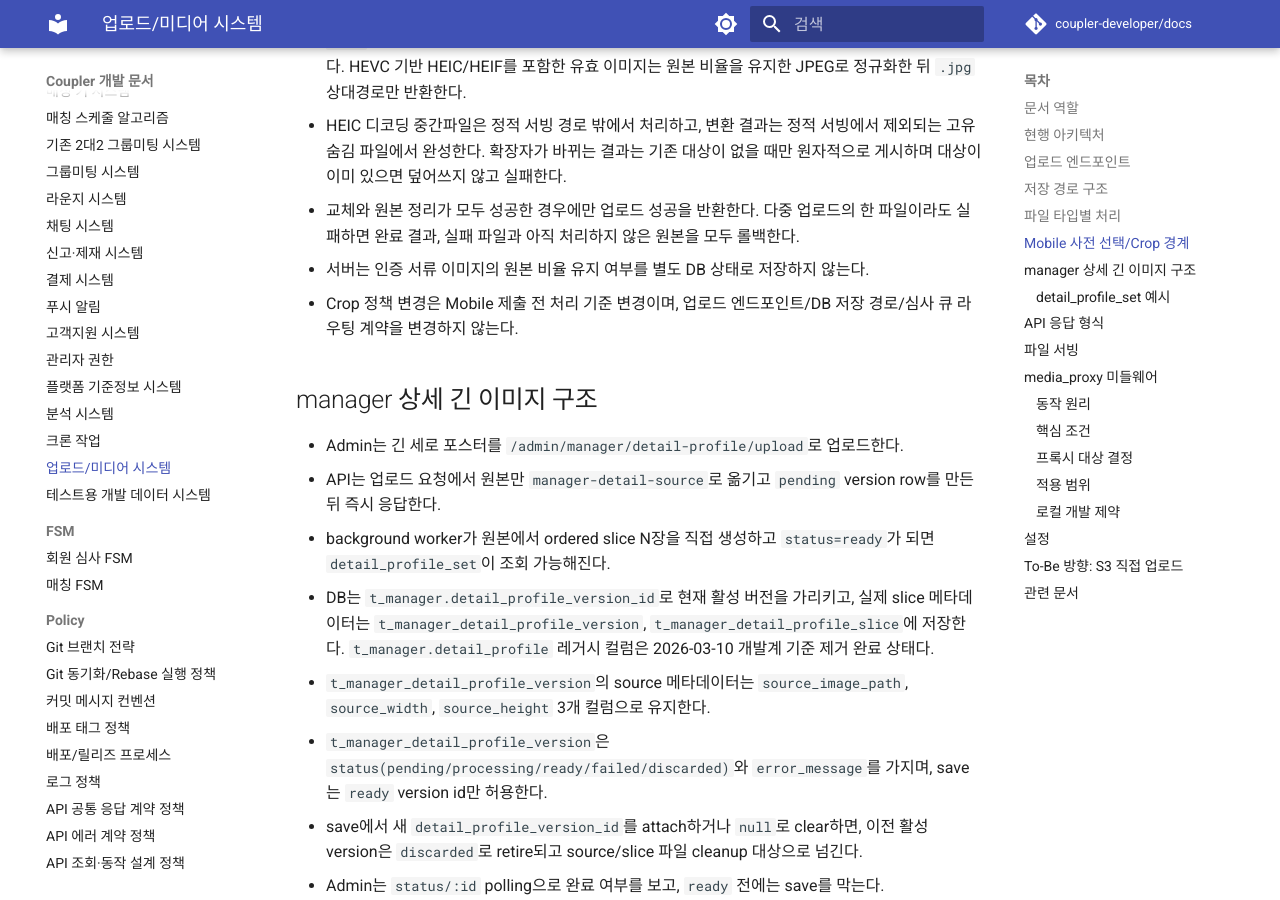
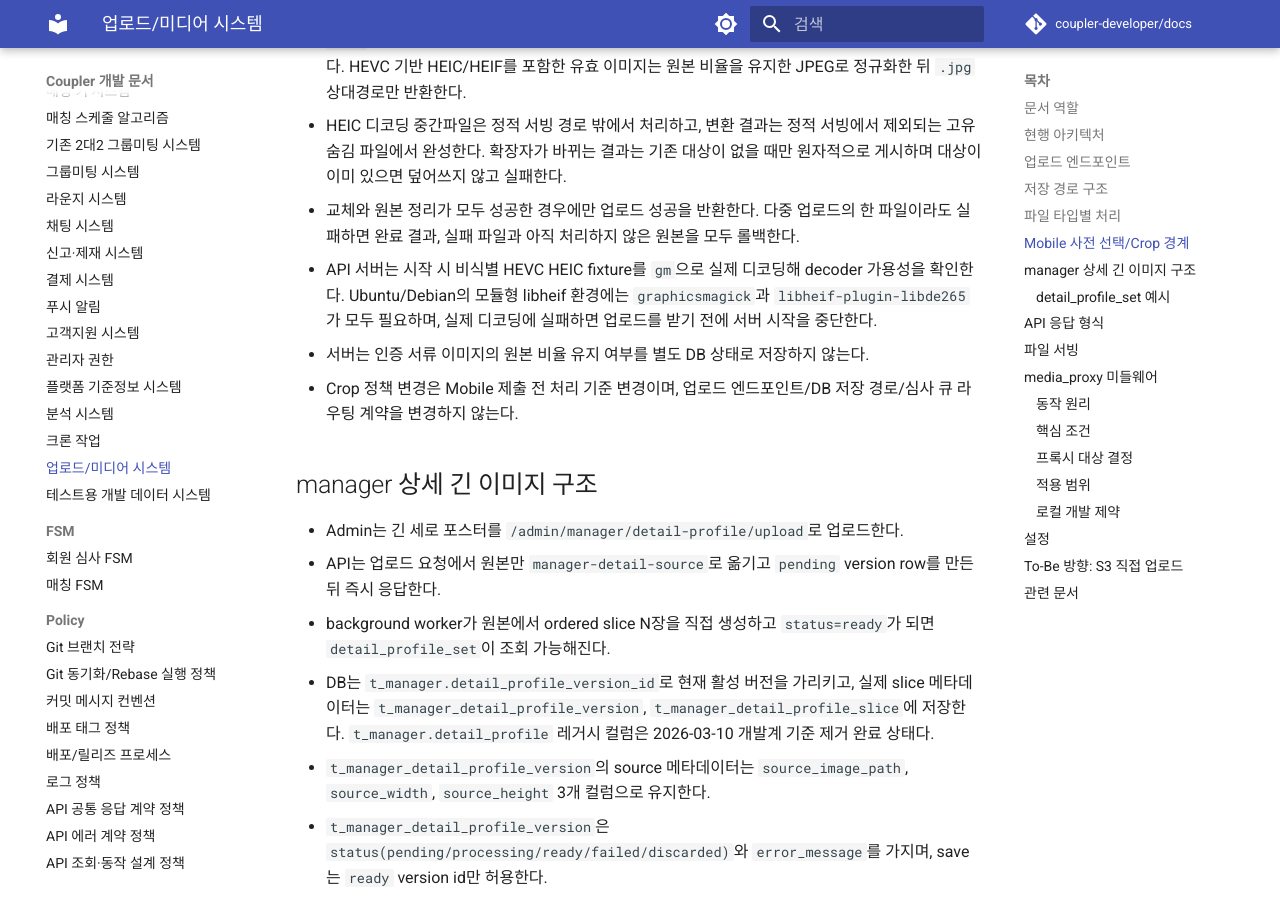
Before and after one commit to coupler-developer/docs, an MkDocs documentation site: the page built from content/architecture/upload-media-system.md, in a window 1280 px wide and 900 px high, scrolled down 3716 px. Built offline with MkDocs 1.6.1 and Material for MkDocs 9.7.7, drawn with Linux system fonts in a browser that asks for light colours; comment, search, counter and statistics services are not loaded.

Commit message:
docs: HEIC decoder 시작 검증 명시
Reason:
- HEIC 지원 표기와 실제 HEVC 디코딩 가능 여부가 다른 실행 환경의 운영 요구사항을 명확히 해야 합니다.

Cause:
- 기존 문서는 HEIC 정규화 계약만 설명하고 decoder plugin 및 시작 시 실제 검증 조건을 다루지 않았습니다.

Fix:
- Ubuntu/Debian의 libde265 plugin 의존성과 실제 HEIC decode smoke test의 fail-closed 동작을 문서화합니다.

Tests:
- yarn validate:docs passed

```diff
--- a/content/architecture/upload-media-system.md
+++ b/content/architecture/upload-media-system.md
@@ -95,6 +95,7 @@ Mobile의 갤러리/카메라 선택과 Crop 여부는 업로드 API 호출 전
 - `auth` 업로드는 클라이언트 확장자나 MIME이 아닌 실제 바이트 포맷을 기준으로 이미지를 판독한다. HEVC 기반 HEIC/HEIF를 포함한 유효 이미지는 원본 비율을 유지한 JPEG로 정규화한 뒤 `.jpg` 상대경로만 반환한다.
 - HEIC 디코딩 중간파일은 정적 서빙 경로 밖에서 처리하고, 변환 결과는 정적 서빙에서 제외되는 고유 숨김 파일에서 완성한다. 확장자가 바뀌는 결과는 기존 대상이 없을 때만 원자적으로 게시하며 대상이 이미 있으면 덮어쓰지 않고 실패한다.
 - 교체와 원본 정리가 모두 성공한 경우에만 업로드 성공을 반환한다. 다중 업로드의 한 파일이라도 실패하면 완료 결과, 실패 파일과 아직 처리하지 않은 원본을 모두 롤백한다.
+- API 서버는 시작 시 비식별 HEVC HEIC fixture를 `gm`으로 실제 디코딩해 decoder 가용성을 확인한다. Ubuntu/Debian의 모듈형 libheif 환경에는 `graphicsmagick`과 `libheif-plugin-libde265`가 모두 필요하며, 실제 디코딩에 실패하면 업로드를 받기 전에 서버 시작을 중단한다.
 - 서버는 인증 서류 이미지의 원본 비율 유지 여부를 별도 DB 상태로 저장하지 않는다.
 - Crop 정책 변경은 Mobile 제출 전 처리 기준 변경이며, 업로드 엔드포인트/DB 저장 경로/심사 큐 라우팅 계약을 변경하지 않는다.
 
```
